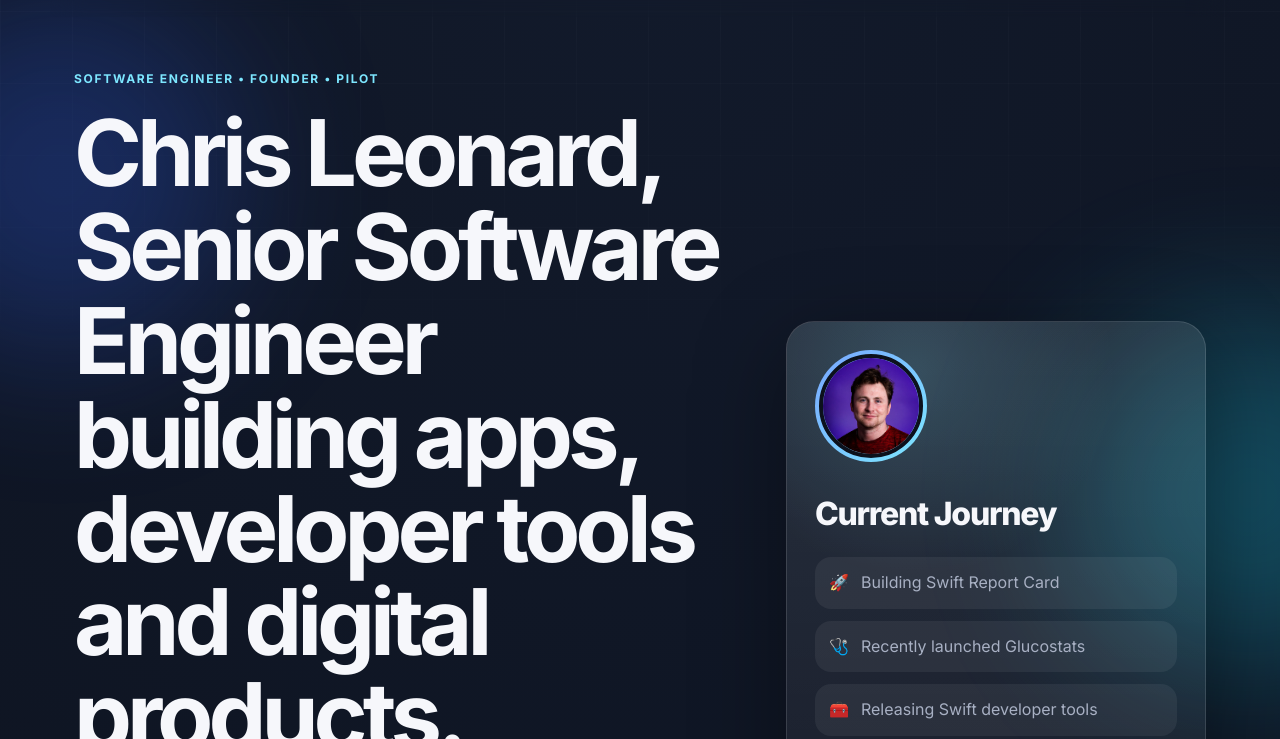
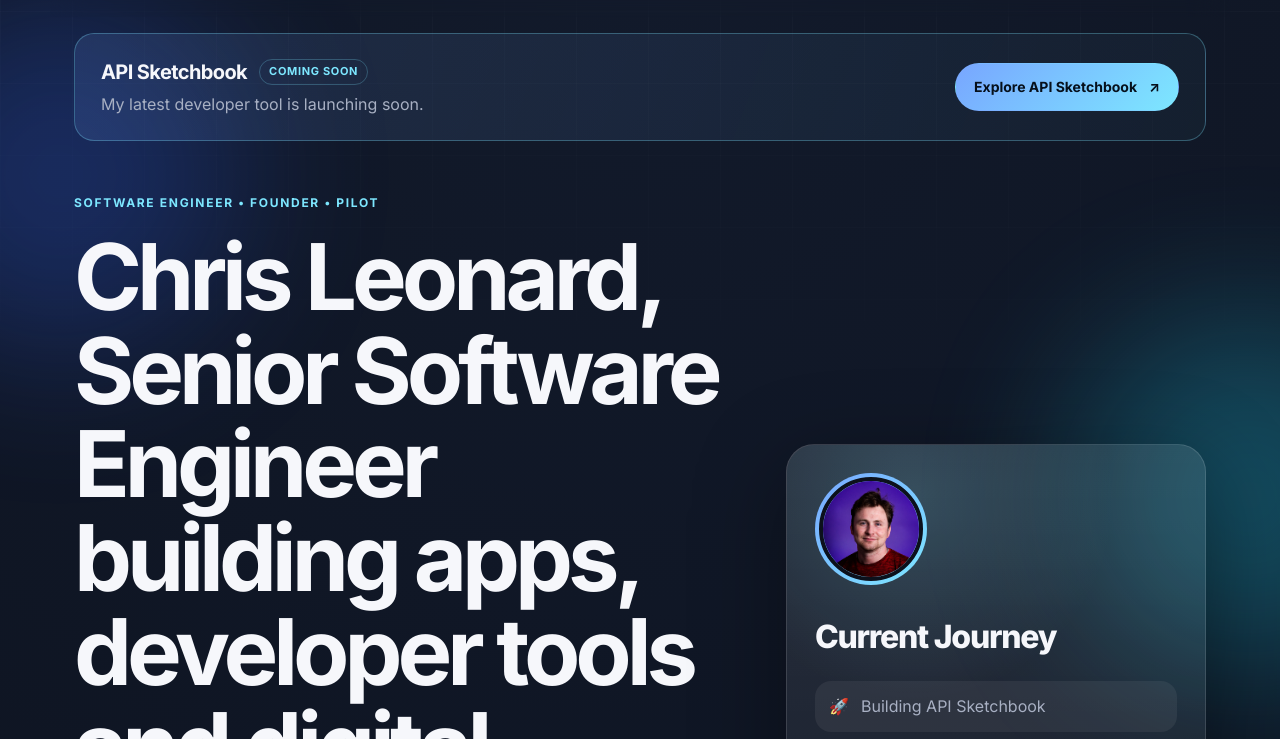
Before and after one commit to crleonard/crleonard.github.io, a plain HTML site: page index.html in a window 1280 px wide. Shown: the part 61-800 px from the top of the page. Drawn offline with Linux system fonts and the light colour scheme.

Commit message:
Promote API Sketchbook and update contact email

```diff
--- a/css/style.css
+++ b/css/style.css
@@ -70,6 +70,14 @@ img { max-width: 100%; display: block; }
 }
 .nav { display: flex; align-items: center; gap: 20px; color: var(--muted); font-size: 14px; }
 .nav a:hover { color: var(--text); }
+
+.launch-banner { max-width: calc(var(--max) - 48px); margin: 16px auto 0; padding: 22px 26px; display: flex; align-items: center; justify-content: space-between; gap: 24px; border: 1px solid rgba(125,231,255,.3); border-radius: 20px; background: linear-gradient(110deg, rgba(120,166,255,.14), rgba(125,231,255,.04)); }
+.launch-banner-heading { display: flex; align-items: center; flex-wrap: wrap; gap: 12px; margin-bottom: 4px; }
+.launch-banner-heading strong { font-size: 20px; letter-spacing: -.03em; }
+.launch-badge { color: var(--cyan); border: 1px solid rgba(125,231,255,.25); border-radius: 999px; padding: 3px 9px; font-size: 11px; font-weight: 700; letter-spacing: .06em; text-transform: uppercase; }
+.launch-banner .button { flex-shrink: 0; gap: 12px; font-size: 14px; }
+.launch-banner a:focus-visible, .focus-list a:focus-visible { outline: 2px solid var(--cyan); outline-offset: 5px; }
+.focus-list a:hover { color: var(--cyan); text-decoration: underline; text-underline-offset: 4px; }
 
 .section { max-width: var(--max); margin: 0 auto; padding: 92px 24px; }
 .hero { display: grid; grid-template-columns: minmax(0, 1.2fr) 420px; gap: 46px; align-items: center; min-height: calc(100vh - 88px); padding-top: 52px; }
@@ -169,6 +177,7 @@ h3 { font-size: 24px; letter-spacing: -0.035em; }
 }
 
 @media (max-width: 920px) {
+  .launch-banner { margin-left: 24px; margin-right: 24px; }
   .site-header { align-items: flex-start; flex-direction: column; gap: 16px; }
   .nav { width: 100%; flex-wrap: wrap; gap: 10px; }
   .nav a { border: 1px solid var(--line); border-radius: 999px; padding: 8px 12px; background: rgba(255,255,255,.055); }
@@ -180,6 +189,8 @@ h3 { font-size: 24px; letter-spacing: -0.035em; }
 }
 
 @media (max-width: 620px) {
+  .launch-banner { margin: 12px 18px 0; padding: 20px; flex-direction: column; align-items: flex-start; gap: 18px; }
+  .launch-banner .button { width: 100%; }
   .site-header { padding: 18px; }
   .nav { font-size: 13px; }
   .section { padding: 64px 18px; }
--- a/index.html
+++ b/index.html
@@ -16,7 +16,7 @@
   <link rel="preconnect" href="https://fonts.gstatic.com" crossorigin />
   <link href="https://fonts.googleapis.com/css2?family=Inter:wght@400;500;600;700;800&display=swap" rel="stylesheet" />
   <link rel="stylesheet" href="https://cdnjs.cloudflare.com/ajax/libs/font-awesome/6.5.2/css/all.min.css" />
-  <link rel="stylesheet" href="css/style.css?v=3" />
+  <link rel="stylesheet" href="css/style.css?v=4" />
   <script type="application/ld+json">
     {
       "@context": "https://schema.org",
@@ -51,6 +51,14 @@
   </header>
 
   <main>
+    <aside class="launch-banner" aria-label="API Sketchbook launch">
+      <div class="launch-banner-copy">
+        <div class="launch-banner-heading"><strong>API Sketchbook</strong><span class="launch-badge">Coming soon</span></div>
+        <p>My latest developer tool is launching soon.</p>
+      </div>
+      <a class="button button-primary" href="https://apisketchbook.app" target="_blank" rel="noreferrer">Explore API Sketchbook <span aria-hidden="true">↗</span></a>
+    </aside>
+
     <section class="hero section">
       <div class="hero-copy reveal">
         <p class="eyebrow">Software Engineer • Founder • Pilot</p>
@@ -76,7 +84,7 @@
         </div>
         <div class="card-label">Current Journey</div>
         <ul class="focus-list">
-          <li><span>🚀</span> Building Swift Report Card</li>
+          <li><span>🚀</span> <a href="https://apisketchbook.app" target="_blank" rel="noreferrer">Building API Sketchbook</a></li>
           <li><span>🩺</span> Recently launched Glucostats</li>
           <li><span>🧰</span> Releasing Swift developer tools</li>
           <li><span>🤿</span> Progressing through PADI scuba certifications</li>
@@ -335,7 +343,7 @@
         <h2>Interested in working together?</h2>
         <p>Whether you have a project in mind, an interesting opportunity or just want to connect, feel free to get in touch.</p>
         <div class="contact-actions">
-          <a class="button button-primary" href="mailto:hello@crleonard.com">Email me</a>
+          <a class="button button-primary" href="mailto:cleonard121@icloud.com">Email me</a>
           <a class="button button-secondary" href="https://www.linkedin.com/in/crleonard23/" target="_blank" rel="noreferrer">LinkedIn</a>
         </div>
       </div>
```
